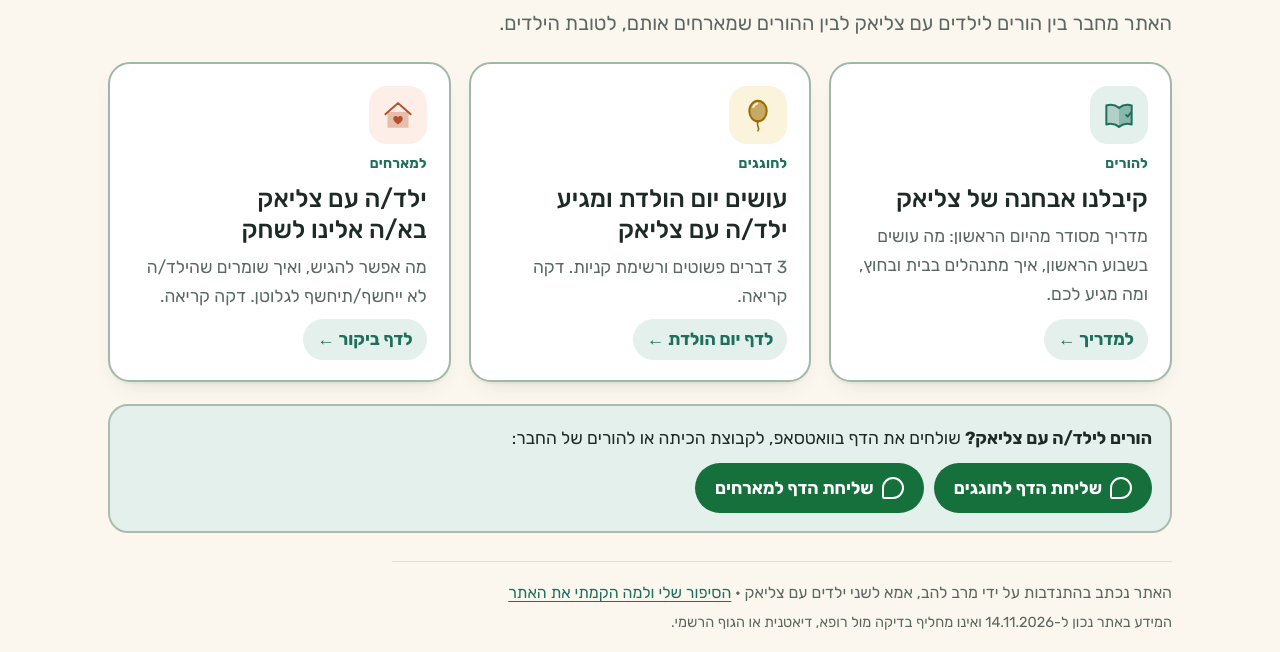
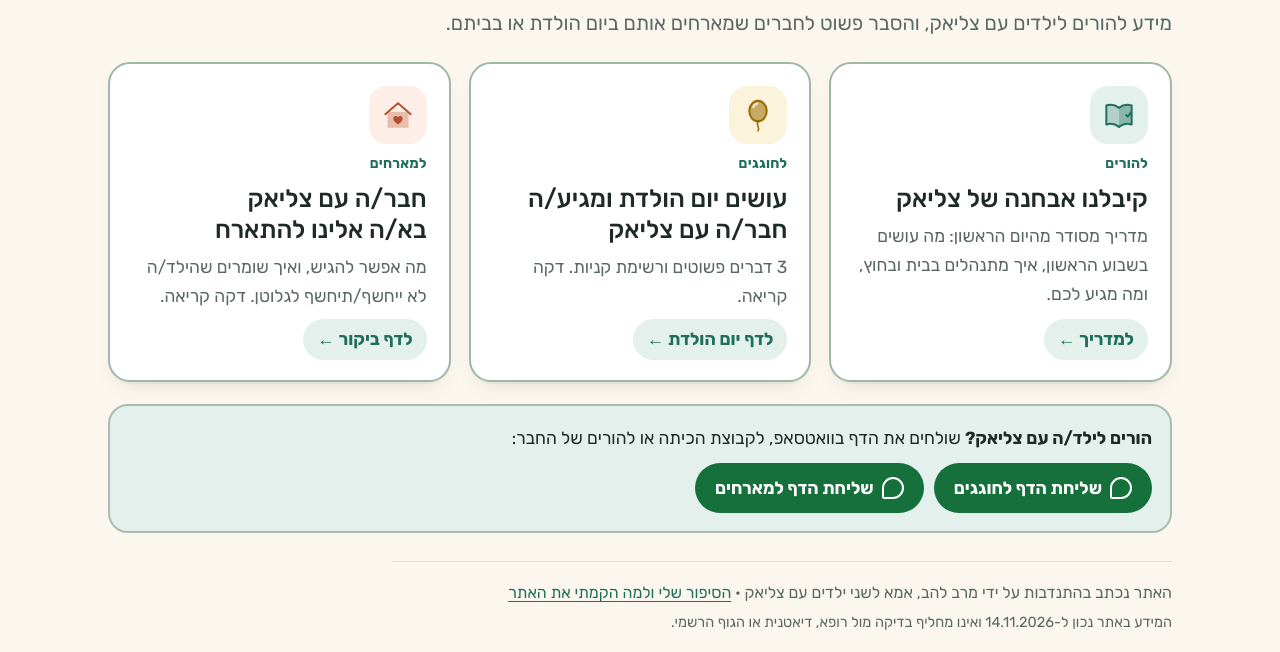
Before and after one commit to meravlahav/celiackids, a plain HTML site: page index.html in a window 1280 px wide. Shown: the part 148-800 px from the top of the page. Drawn offline with Linux system fonts and the light colour scheme; files whose address does not match are found by name.

Commit message:
Add files via upload

```diff
--- a/index.html
+++ b/index.html
@@ -29,7 +29,7 @@
 <main id="main" tabindex="-1" class="wide">
 
 <h1>צליאק: מה עושים?</h1>
-<p class="lead">האתר מחבר בין הורים לילדים עם צליאק לבין ההורים שמארחים אותם, לטובת הילדים.</p>
+<p class="lead">מידע להורים לילדים עם צליאק, והסבר פשוט לחברים שמארחים אותם ביום הולדת או בביתם.</p>
 
 <div class="doors">
   <a class="door" href="diagnosis.html">
@@ -42,14 +42,14 @@
   <a class="door" href="hosts.html">
     <span class="ico"><svg viewBox="0 0 48 48" width="38" height="38" aria-hidden="true" focusable="false"><ellipse cx="24" cy="19" rx="11" ry="13" fill="currentColor" fill-opacity=".55" stroke="currentColor" stroke-width="2.5"/><path d="M21 33h6l-3-2z" fill="currentColor"/><path d="M24 33c-3 4 3 6 0 11" fill="none" stroke="currentColor" stroke-width="2" stroke-linecap="round"/><path d="M18 14c1-3 3-4 5-4.5" fill="none" stroke="#fff" stroke-width="2.5" stroke-linecap="round" opacity=".8"/></svg></span>
     <span class="who">לחוגגים</span>
-    <h2>עושים יום הולדת ומגיע ילד/ה עם צליאק</h2>
+    <h2>עושים יום הולדת ומגיע/ה חבר/ה עם צליאק</h2>
     <p>3 דברים פשוטים ורשימת קניות. דקה קריאה.</p>
     <span class="go">לדף יום הולדת ←</span>
   </a>
   <a class="door" href="playdate.html">
     <span class="ico"><svg viewBox="0 0 48 48" width="38" height="38" aria-hidden="true" focusable="false"><path d="M8 23L24 9l16 14" fill="none" stroke="currentColor" stroke-width="2.5" stroke-linecap="round" stroke-linejoin="round"/><path d="M12 20v19h24V20" fill="currentColor" opacity=".3" stroke="currentColor" stroke-width="2.5" stroke-linejoin="round"/><path d="M24 36s-6-3.6-6-7.5a3.2 3.2 0 0 1 6-1.6 3.2 3.2 0 0 1 6 1.6c0 3.9-6 7.5-6 7.5z" fill="currentColor"/></svg></span>
     <span class="who">למארחים</span>
-    <h2>ילד/ה עם צליאק בא/ה אלינו לשחק</h2>
+    <h2>חבר/ה עם צליאק בא/ה אלינו להתארח</h2>
     <p>מה אפשר להגיש, ואיך שומרים שהילד/ה לא ייחשף/תיחשף לגלוטן. דקה קריאה.</p>
     <span class="go">לדף ביקור ←</span>
   </a>
```
